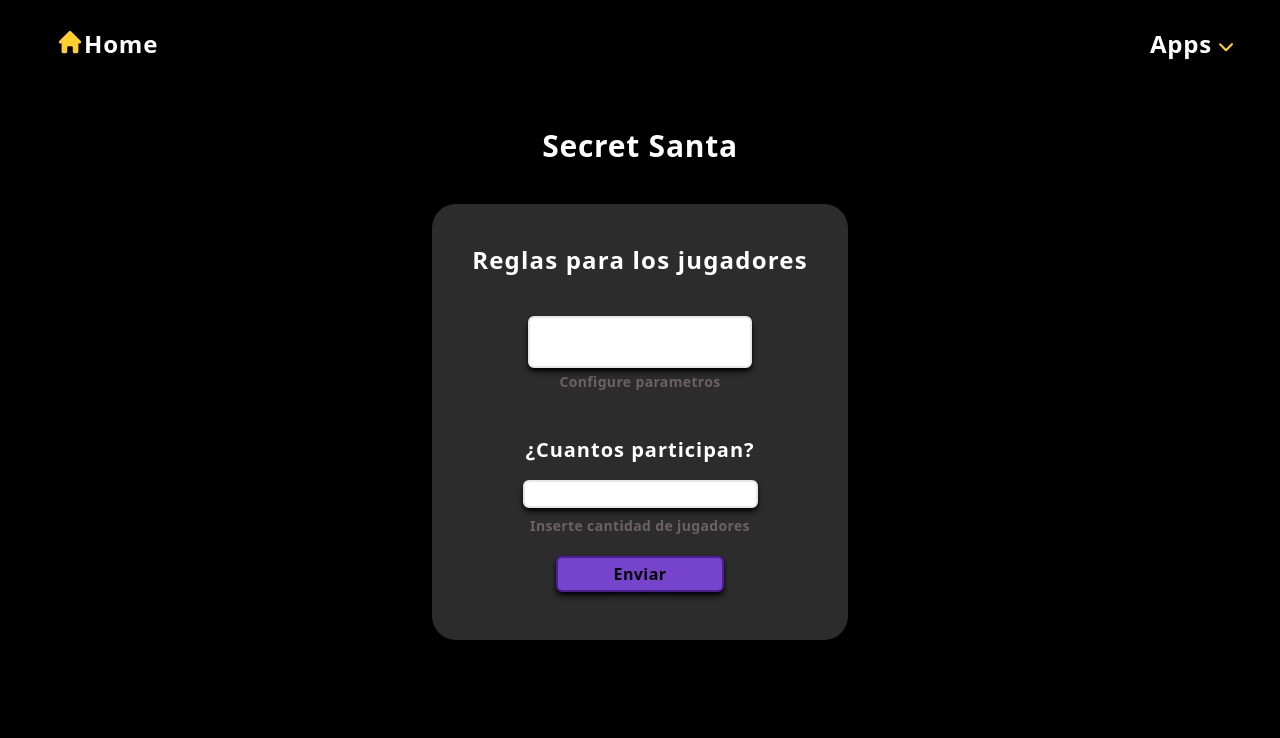
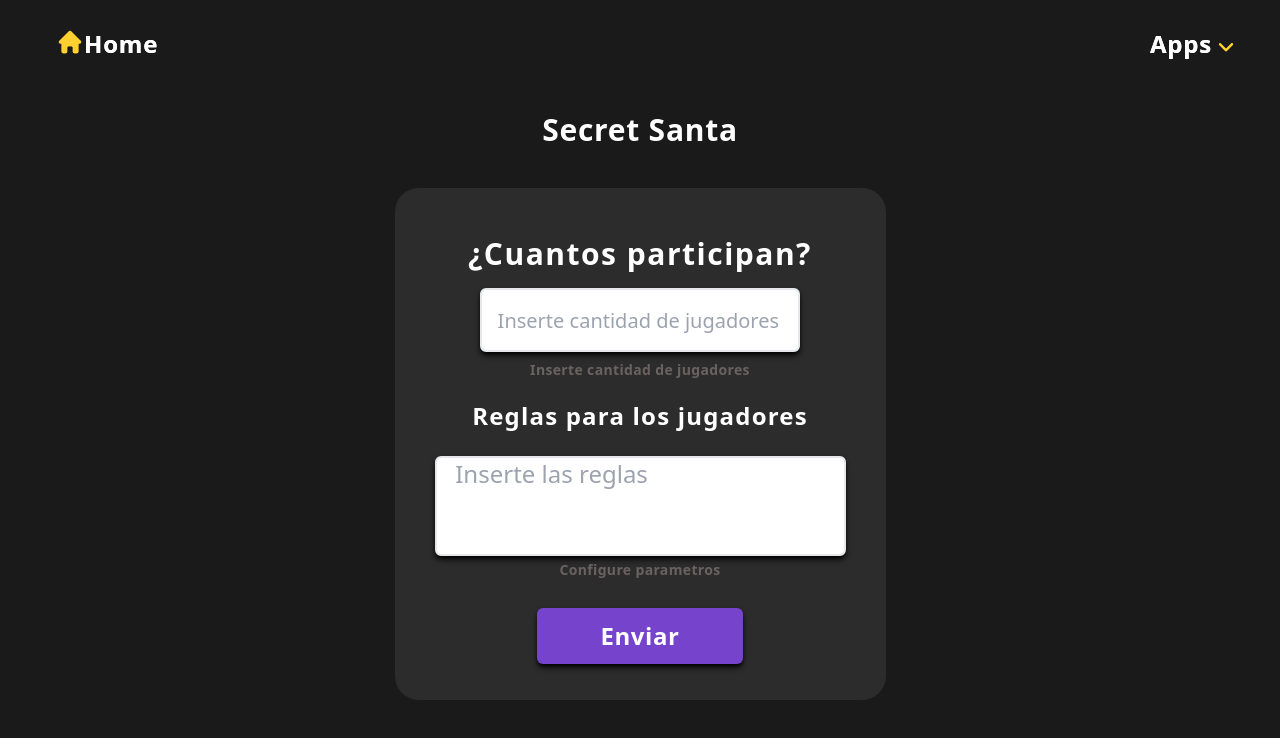
Before and after one commit to GabrielPaparello/InvisibleFriend, a React (Vite) app: page /InvisibleFriend in a window 1280 px wide. Shown: the top 738 px of the page. Built offline with nearby package versions, Linux system fonts and the light colour scheme.

Commit message:
Add functionality of email and do browser version and its done

```diff
--- a/src/App.css
+++ b/src/App.css
@@ -8,5 +8,5 @@
   box-sizing: border-box;
 }
 body {
-  background-color: black;
+  background-color: #1a1a1a;
 }
--- a/src/pages/invisibleApp/InvisibleFriend.css
+++ b/src/pages/invisibleApp/InvisibleFriend.css
@@ -44,3 +44,7 @@ input[type="number"] {
 .not-paired {
   top: -250vh;
 }
+
+.heightModal {
+  height: 60vh;
+}
--- a/src/pages/invisibleApp/InvisibleFriend.jsx
+++ b/src/pages/invisibleApp/InvisibleFriend.jsx
@@ -25,7 +25,7 @@ export const InvisibleFriend = () => {
 
   // LOGICA PARA ANIMACION DE COLORES
   const [text, setText] = useState("Click para emparejar");
-  const [color, setColor] = useState("bg-slate-600");
+  const [color, setColor] = useState("yellowBg");
   const [stop, setStop] = useState(false);
 
 
@@ -57,7 +57,7 @@ export const InvisibleFriend = () => {
   };
   // LOGICA PARA ANIMACION DE COLORES
 
-  const colors = ["bg-red-500", "bg-blue-500"];
+  const colors = ["blackModalBg text-white", "yellowBg text-black"];
   let index = 0;
 
   // simula Carga ==> animacion de emparejamiento
@@ -112,7 +112,7 @@ export const InvisibleFriend = () => {
             cantidad ? ` scale-100` : `hidden scale-0`
           }  ${cantidad == player.length ? `hidden scale-0` : ``}`}
         >
-          <PlayerData playerData={playerData} />
+          <PlayerData cantidad={cantidad} playerData={playerData} />
         </div>
 
         {/* Render para animacion de amigo invisble  */}
--- a/src/pages/invisibleApp/PlayerRender.jsx
+++ b/src/pages/invisibleApp/PlayerRender.jsx
@@ -8,20 +8,21 @@ const PlayerRender = ({
   apretameC,
   text,
   color,
+  cantidad,
 }) => {
   return (
     <>
       {/* Render para animacion de amigo invisble  */}
 
       <div className="flex flex-col  items-center ">
-        <h1 className="mt-10 font-serif text-3xl">Participantes</h1>
-        <div className="flex justify-center my-4">
+        <h1 className={`${nombre[0] == undefined ? `hidden` : ``} mt-5 mb-5 font-serif text-4xl tracking-wide text-white`}>Participantes</h1>
+        <div className="flex justify-center flex-wrap my-4">
           {nombre.map((jugador, index) => (
             <div
               key={index}
               className={`${
                 disabled ? color : color
-              }  rounded-2xl my-5 mx-2 p-2 max-w-max min-w-16 text-center text-white  shadow-outline shadow-2xl`}
+              }  rounded-md my-5 mx-2 p-2 font-sans font-semibold text-xl max-w-max min-w-16  min-h-12 text-center text-black  shadow-outline shadow-2xl`}
             >
               <h2>{jugador}</h2>
             </div>
@@ -30,26 +31,26 @@ const PlayerRender = ({
         <button
           onClick={apretameC}
           className={`${
-            disabled ? `hidden` : `block`
-          }  bg-slate-600 hover:scale-105 hover:bg-slate-400 shadow-black shadow-sm text-white max-w-max p-2 rounded-md`}
+            nombre[0] == undefined ? `hidden` : ``
+          }  violetBg text-2xl mt-2 p-4 font-sans font-semibold hover:scale-105 hover:bg-violet-400 shadow-black shadow-md text-white max-w-max rounded-md hover:text-violet-900`}
         >
           {text}
         </button>
         <div
           className={`${
             disabled ? ` paired : ` : `not-paired`
-          } absolute duration-700 bg-lime-400 max-w-fit min-w-72 text-center  my-3 rounded-xl shadow-xl`}
+          } absolute duration-700 blackModalBg max-w-fit min-w-72 text-center  my-3 rounded-xl shadow-xl`}
         >
-          <h1 className="font-serif text-2xl font-bold pt-3">Parejas</h1>
+          <h1 className="font-serif text-2xl font-bold pt-3 text-white">Parejas</h1>
 
           {/* ARREGLAR EL KEY DE MATH RANDOM TO UUID */}
 
-          <div className="my-4">
+          <div className=" p-2">
             {player.map((player) => (
-              <div key={player.id} className={`m-4`}>
-                <h2 className="font-semibold font-sans text-start">
-                  <em>Participante {player.id}</em> <span className="font-bold bg-emerald-500">{player.nombre}</span> Te toco a{" "}
-                  <span className="font-bold bg-yellow-400">
+              <div key={player.ID} className={`m-4`}>
+                <h2 className="font-semibold text-2xl font-sans text-white text-start">
+                  <span className="font-semibold tracking-wide text-2xl">Participante </span> <span className="font-bold text-yellow-400 text-2xl">{player.nombre}</span> Te toco a{" "}
+                  <span className="font-bold text-2xl text-yellow-400">
                     {assignments[player.nombre] || "????"}
                   </span>
                 </h2>
--- a/src/pages/invisibleApp/modal.jsx
+++ b/src/pages/invisibleApp/modal.jsx
@@ -4,39 +4,45 @@ export const Modal = ({ modalForm }) => {
   return (
     <>
       <Nav />
-    <div className="bg-black h-screen w-full flex flex-col items-center">
+    <div className="-mt-4 h-screen w-full flex flex-col items-center">
     <div className=" px-10    flex flex-col items-center">
 
         <h1 className="text-3xl font-sans font-bold text-white tracking-wide text-center pt-10 ">
           Secret Santa
         </h1>
       </div>
-      <div className="m-10 p-10 blackModalBg rounded-3xl">
+      <div className="m-10 px-10 py-7 blackModalBg rounded-3xl">
         <form
           onSubmit={modalForm}
           className="formSettings flex flex-col justify-center text-center items-center "
-            >
-            <h2 className="text-2xl  font-sans font-bold text-white tracking-wider ">Reglas para los jugadores</h2>
-            <textarea
-            className="mt-10  w-56  text-start resize-none  border-2 shadow-md shadow-black  rounded-md "
-            type="text"
-            name="rules"
-            />
-            <h3 className="grayText text-sm font-sans font-bold  tracking-wide m-1">Configure parametros</h3>
-          <h2 className="text-xl mt-10  font-sans font-bold text-white tracking-wider ">
+          >
+            <h2 className="text-3xl mt-5   text-nowrap font-sans font-semibold text-white tracking-wider ">
             ¿Cuantos participan?
           </h2>
           <input
-            className="mt-4  text-center w-50 border-2 shadow-md shadow-black  rounded-md "
+            className="mt-4 h-16 text-start w-80 border-2 text-xl shadow-md shadow-black  rounded-md "
             type="number"
               name="cantidad"
               required
+              placeholder="   Inserte cantidad de jugadores"
             />
             <h3 className="grayText text-sm font-sans font-bold  tracking-wide m-2 mb-5">Inserte cantidad de jugadores</h3>
+            <h2 className="text-2xl text-start text-nowrap -mb-4 font-sans font-semibold text-white tracking-wider ">Reglas para los jugadores</h2>
+            <textarea
+            className="mt-10  text-2xl  text-start resize-none  border-2 shadow-md shadow-black  rounded-md "
+            type="text"
+              name="rules"
+              placeholder="   Inserte las reglas"
+              cols="28"
+              rows="3"
+            />
+            <h3 className="grayText text-sm font-sans font-bold  tracking-wide m-1">Configure parametros</h3>
+
           <input
             type="submit"
-            value="Enviar"
-            className="mb-2 p-1 w-2/4 tracking-wide  font-bold border-2 border-violet-900 rounded-md violetBg shadow-black transition-all duration-100 hover:scale-110  hover:text-white shadow-md cursor-pointer "
+              value="Enviar"
+              className="mb-2 mt-6 text-2xl p-1 w-2/4 h-14 tracking-wide  font-bold   rounded-md violetBg shadow-black transition-all duration-100 hover:scale-110 hover:bg-violet-400 hover:text-black
+            text-white shadow-md cursor-pointer "
           ></input>
         </form>
       </div>
--- a/src/utils/AppsRender.jsx
+++ b/src/utils/AppsRender.jsx
@@ -4,10 +4,10 @@ import { Link } from "react-router-dom";
 export const AppsRender = ({ SecretSanta }) => {
   return (
     <>
-      <div className="rounded-xl  border-2   border-gray-950 shadow-xl shadow-gray-950 ">
-        <h2 className=" text-white font-serif text-3xl tracking-wide text-center mb-8">
+        <h2 className=" text-white font-serif text-3xl tracking-wide text-center">
           Secret Santa
         </h2>
+      <div className="rounded-xl    border-gray-950 shadow-md shadow-gray-950 ">
         <img
           className=" h-96 min-w-96 scale duration-500 cursor-pointer bg-current rounded-xl"
           src={SecretSanta}
@@ -19,12 +19,12 @@ export const AppsRender = ({ SecretSanta }) => {
         <h2 className="hidden lg:block text-white font-serif text-3xl tracking-wide">
           Secret Santa
         </h2>
-        <button className="my-6 border-2 border-black  yellowBg p-1 w-2/4 tracking-wide  font-bold rounded-md  hover:scale-110  hover:text-black  cursor-pointer  text-black shadow-md shadow-gray-950">
+        <button className="my-6 border-2 border-current  yellowBg p-1 w-2/4 tracking-wide  font-bold rounded-md  hover:scale-110  hover:text-black  cursor-pointer  text-black shadow-md shadow-gray-950">
           <Link to="/InvisibleFriend">
             Access
           </Link>
         </button>
-        <h3 className=" greyFont text-md text-white -my-4">
+        <h3 className=" greyFont text-md text-white -my-5">
           Configure your settings and start
         </h3>
       </div>
--- a/src/utils/Nav.jsx
+++ b/src/utils/Nav.jsx
@@ -22,7 +22,7 @@ export const Nav = () => {
 
   return (
     <>
-      <nav className=" shadow-sm shadow-current mx-10 bg-black">
+      <nav className="  mx-10 ">
 
         <ul className="flex flex-row justify-between items-center py-7 font-thin tracking-wider">
 
--- a/src/utils/SubNav.jsx
+++ b/src/utils/SubNav.jsx
@@ -5,8 +5,8 @@ export const SubNav = ({ showSubNav,handleNavClick }) => {
   return (
     <>
       <div
-        className={`absolute  p-5 m-2 duration-500 ${
-          showSubNav ? "-left-20   bg-gray-800 " : "left-64 scale-0"
+        className={`absolute rounded-2xl p-5 m-2 duration-500  ${
+          showSubNav ? "-left-20 z-10   blackModalBg " : "left-64 scale-0"
         }`}
       >
               <nav className="">
--- a/src/utils/utils.css
+++ b/src/utils/utils.css
@@ -43,3 +43,6 @@
 .grayText {
   color: #6a6262;
 }
+.blackbg {
+  background-color: #1a1a1a;
+}
```
Also changed, not shown: src/pages/invisibleApp/PlayerData.jsx (+12 -5 lines).
